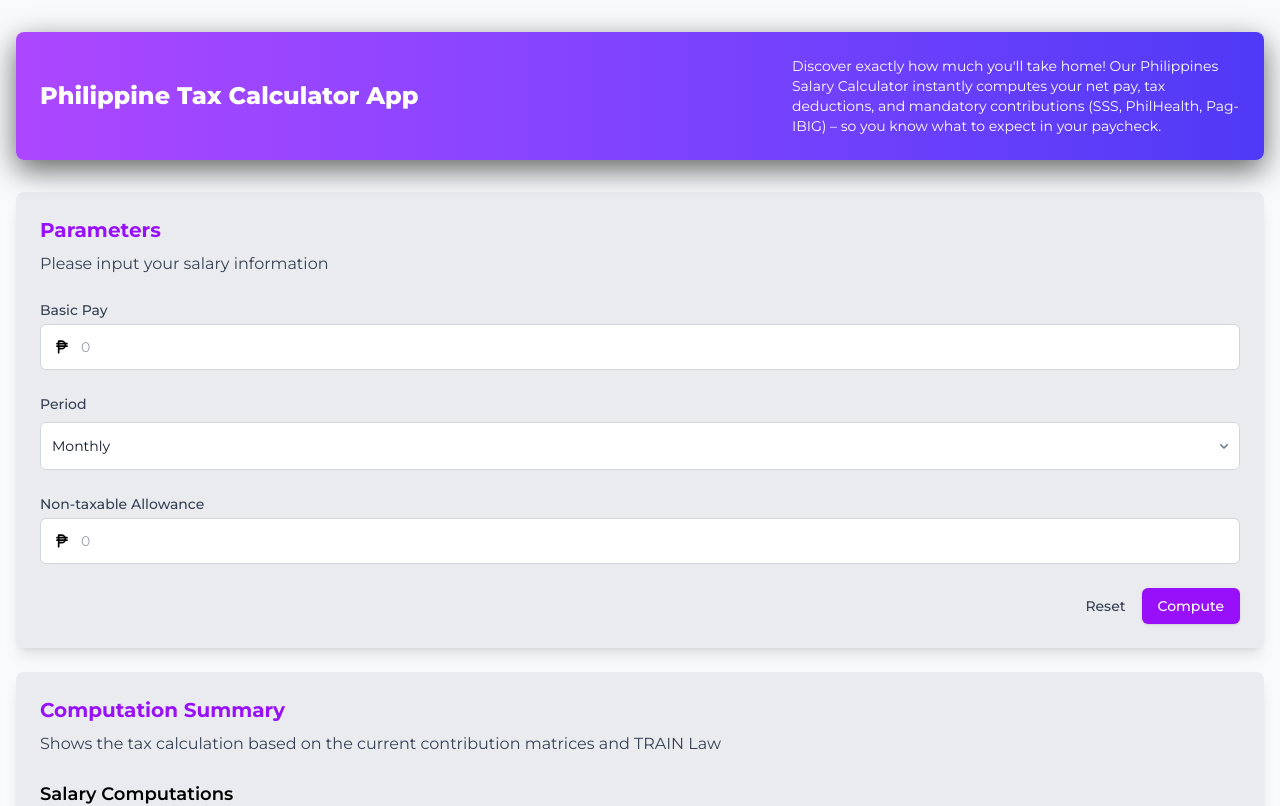
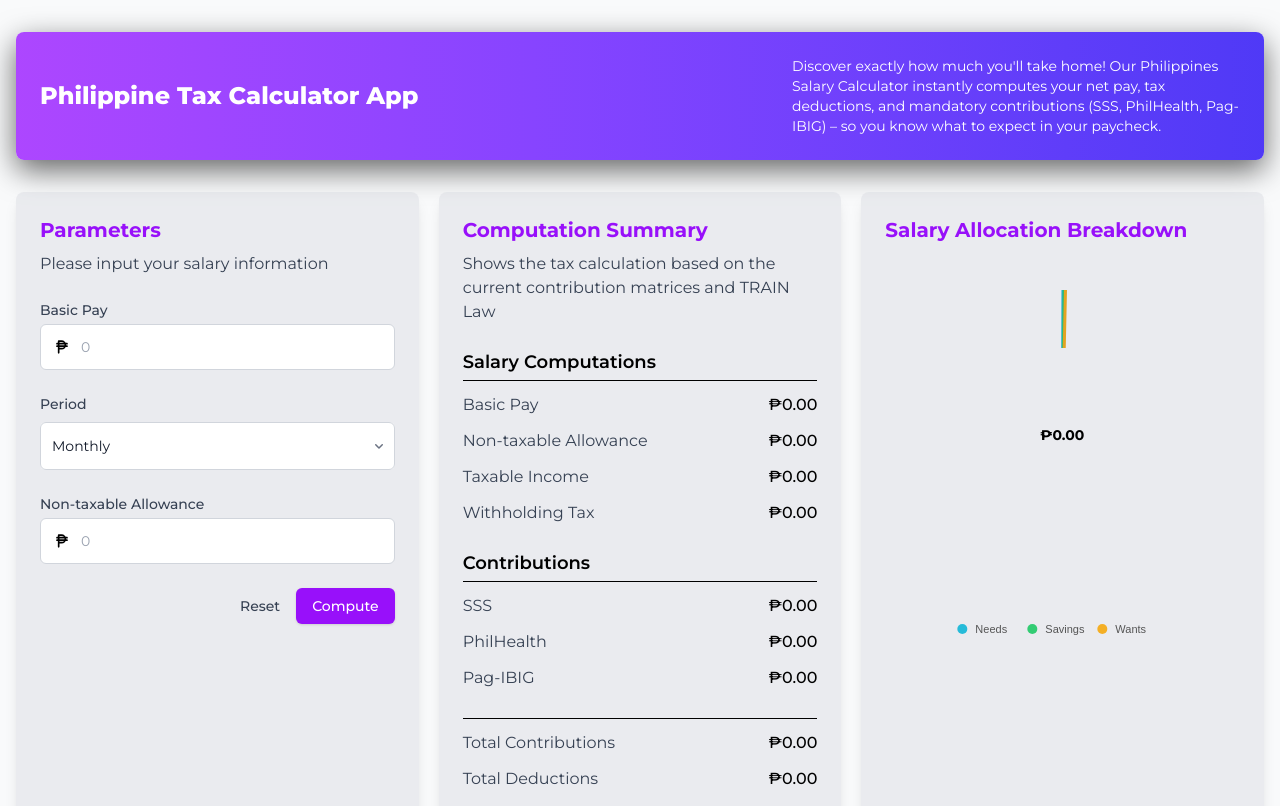
Before and after one commit to JTdev-hub/ph-tax-calculator-app, a React (Vite) app: page / in a window 1280 px wide. Shown: the top 806 px of the page. Built offline with nearby package versions, Linux system fonts and the light colour scheme.

Commit message:
Fixed UI for larger screens to be a flex-row

```diff
--- a/src/components/Body.tsx
+++ b/src/components/Body.tsx
@@ -25,13 +25,12 @@
     <div className="min-h-screen bg-gray-50 font-serrat">
       <div className="container mx-auto px-4 py-8">
         <Heading />
-
-        <div className="flex flex-col gap-6 mt-8">
+        <div className="flex flex-col lg:flex-row  gap-5 mt-8">
           {/* Input Card */}
           <Parameters onCompute={setComputedSalary} />
           {/* Summary Card */}
           <ComputationSummary computation={computation} />
-
+          {/* Salary Chart Allocation Card */}
           <SalaryChart computedSalary={computedSalary} />
         </div>
       </div>
--- a/src/components/ComputationSummary.tsx
+++ b/src/components/ComputationSummary.tsx
@@ -10,7 +10,7 @@
   return (
     <>
       {/* Results Card */}
-      <Card className="bg-gray-300/40 p-6 rounded-lg shadow-lg">
+      <Card className="w-full lg:w-1/3 bg-gray-300/40 p-6 rounded-lg shadow-lg">
         <h2 className="text-xl font-bold text-purple-600 mb-2">
           Computation Summary
         </h2>
--- a/src/components/Parameters.tsx
+++ b/src/components/Parameters.tsx
@@ -77,7 +77,7 @@
 
   return (
     <>
-      <Card className="bg-gray-300/40 p-6 rounded-lg shadow-lg">
+      <Card className="w-full lg:w-1/3 bg-gray-300/40 p-6 rounded-lg shadow-lg">
         <form onSubmit={handleSubmit}>
           <h2 className="text-xl font-bold text-purple-600 mb-2">Parameters</h2>
           <p className="text-gray-700 mb-6">
--- a/src/components/SalaryChart.tsx
+++ b/src/components/SalaryChart.tsx
@@ -1,3 +1,4 @@
+import { defaultSalaryAllocation } from "../constants/Constants";
 import { ComputedSalary } from "../types/global";
 import Card from "./Card";
 import { ResponsivePie } from "@nivo/pie";
@@ -9,21 +10,21 @@
 const SalaryChart = ({ computedSalary }: Props) => {
   const data = [
     {
-      id: "needs",
+      id: "Needs",
       label: "Needs",
-      value: computedSalary.netSalary * 0.5,
+      value: computedSalary.netSalary * defaultSalaryAllocation.needs,
       color: "hsl(190, 70%, 50%)",
     },
     {
-      id: "savings",
+      id: "Savings",
       label: "Savings",
-      value: computedSalary.netSalary * 0.3,
+      value: computedSalary.netSalary * defaultSalaryAllocation.savings,
       color: "hsl(145, 60%, 50%)",
     },
     {
-      id: "wants",
+      id: "Wants",
       label: "Wants",
-      value: computedSalary.netSalary * 0.2,
+      value: computedSalary.netSalary * defaultSalaryAllocation.wants,
       color: "hsl(40, 90%, 55%)",
     },
   ];
@@ -57,7 +58,7 @@
   };
 
   return (
-    <Card className="bg-gray-300/40 p-4 sm:p-6 rounded-lg shadow-lg">
+    <Card className="w-full lg:w-1/3 bg-gray-300/40 p-6 rounded-lg shadow-lg">
       <h2 className="text-lg sm:text-xl font-bold text-purple-600 mb-4">
         Salary Allocation Breakdown
       </h2>
@@ -70,11 +71,11 @@
           cornerRadius={5}
           activeOuterRadiusOffset={8}
           colors={{ datum: "data.color" }}
-          borderWidth={1}
+          borderWidth={3}
           borderColor={{ from: "color", modifiers: [["darker", 0.2]] }}
           arcLinkLabelsSkipAngle={10}
           arcLinkLabelsTextColor={{ from: "color" }}
-          arcLinkLabelsThickness={2}
+          arcLinkLabelsThickness={1}
           arcLinkLabelsColor={{ from: "color" }}
           arcLabelsSkipAngle={10}
           arcLabelsTextColor={{ from: "color", modifiers: [["darker", 2]] }}
@@ -106,10 +107,10 @@
               direction: "row",
               justify: false,
               translateY: 56,
-              itemWidth: 60,
+              itemWidth: 70,
               itemHeight: 14,
               itemTextColor: "#555",
-              symbolSize: 12,
+              symbolSize: 10,
               symbolShape: "circle",
               effects: [
                 {
@@ -121,13 +122,7 @@
               ],
             },
           ]}
-          layers={[
-            "arcs",
-            "arcLabels",
-            "arcLinkLabels",
-            "legends",
-            CenteredMetric,
-          ]}
+          layers={["arcs", "arcLabels", "legends", CenteredMetric]}
         />
       </div>
     </Card>
--- a/src/constants/Constants.ts
+++ b/src/constants/Constants.ts
@@ -3,6 +3,7 @@
   ComputationLabelKeys,
   ComputedSalary,
   Period,
+  SalaryAllocation,
   SalaryInformation,
 } from "../types/global";
 
@@ -58,3 +59,9 @@
   nonTaxableAllowance: 0,
   period: 1,
 };
+
+export const defaultSalaryAllocation: SalaryAllocation = {
+  needs: 0.5,
+  savings: 0.2,
+  wants: 0.3,
+};
--- a/src/types/global.ts
+++ b/src/types/global.ts
@@ -86,3 +86,9 @@
   fieldName: string;
   value: string;
 }
+
+export interface SalaryAllocation {
+  needs: number;
+  savings: number;
+  wants: number;
+}
```
